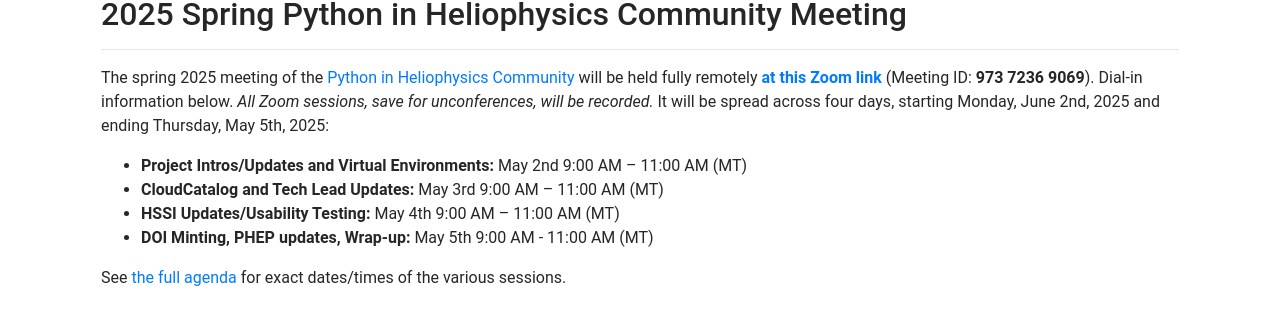
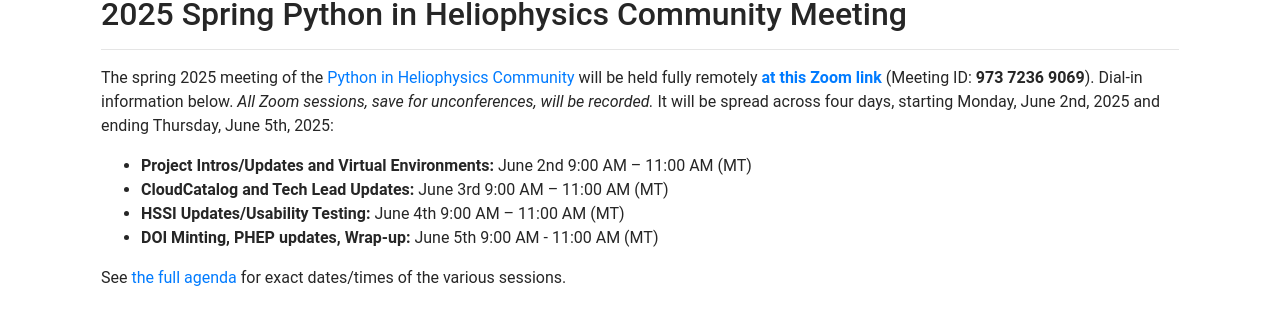
Before and after one commit to heliophysicsPy/heliophysicsPy.github.io, a Jekyll site: the page built from _pages/meetings/community_meetings/spring2025.md, in a window 1280 px wide. Shown: the part 135-471 px from the top of the page. Built offline with Jekyll 4.4.1, drawn with Linux system fonts in a browser that asks for light colours; nearby versions of some CDN libraries.

Commit message:
fixing oopsies on dates

```diff
--- a/_pages/meetings/community_meetings/spring2025.md
+++ b/_pages/meetings/community_meetings/spring2025.md
@@ -5,12 +5,12 @@
 exclude: true
 ---
 
-The spring 2025 meeting of the [Python in Heliophysics Community](https://pyhc.org) will be held fully remotely [**at this Zoom link**](https://cuboulder.zoom.us/j/97372369069) (Meeting ID: **973 7236 9069**). Dial-in information below. _All Zoom sessions, save for unconferences, will be recorded._ It will be spread across four days, starting Monday, June 2nd, 2025 and ending Thursday, May 5th, 2025:
+The spring 2025 meeting of the [Python in Heliophysics Community](https://pyhc.org) will be held fully remotely [**at this Zoom link**](https://cuboulder.zoom.us/j/97372369069) (Meeting ID: **973 7236 9069**). Dial-in information below. _All Zoom sessions, save for unconferences, will be recorded._ It will be spread across four days, starting Monday, June 2nd, 2025 and ending Thursday, June 5th, 2025:
 
- - **Project Intros/Updates and Virtual Environments:** May 2nd 9:00 AM – 11:00 AM (MT)
- - **CloudCatalog and Tech Lead Updates:** May 3rd 9:00 AM – 11:00 AM (MT)
- - **HSSI Updates/Usability Testing:** May 4th 9:00 AM – 11:00 AM (MT)
- - **DOI Minting, PHEP updates, Wrap-up:** May 5th 9:00 AM - 11:00 AM (MT)
+ - **Project Intros/Updates and Virtual Environments:** June 2nd 9:00 AM – 11:00 AM (MT)
+ - **CloudCatalog and Tech Lead Updates:** June 3rd 9:00 AM – 11:00 AM (MT)
+ - **HSSI Updates/Usability Testing:** June 4th 9:00 AM – 11:00 AM (MT)
+ - **DOI Minting, PHEP updates, Wrap-up:** June 5th 9:00 AM - 11:00 AM (MT)
 
 See [the full agenda](https://docs.google.com/spreadsheets/d/1y6abz5KvvkQm0x3XdSFKKJYc-lMKdhwbcUL6xz81fmU/edit?usp=sharing) for exact dates/times of the various sessions.
 <br><br><br>
```
